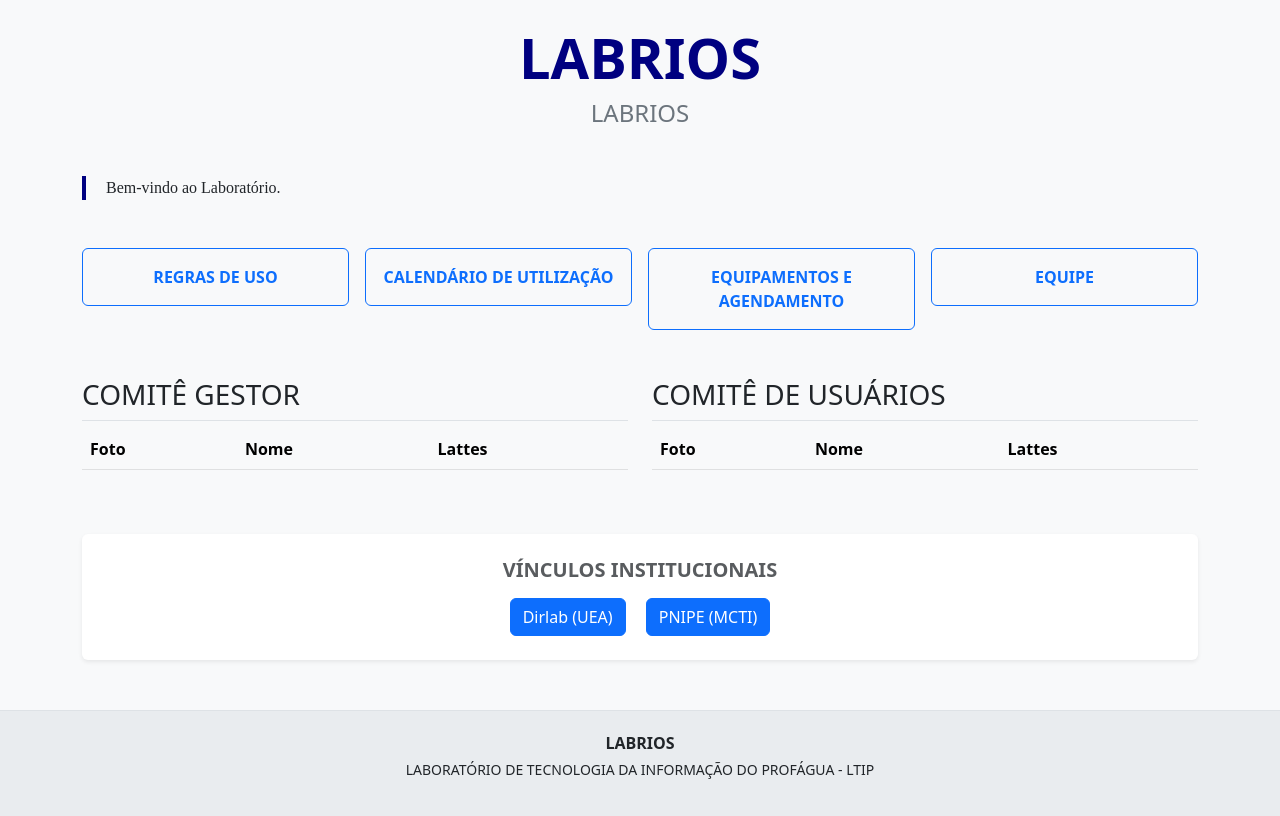
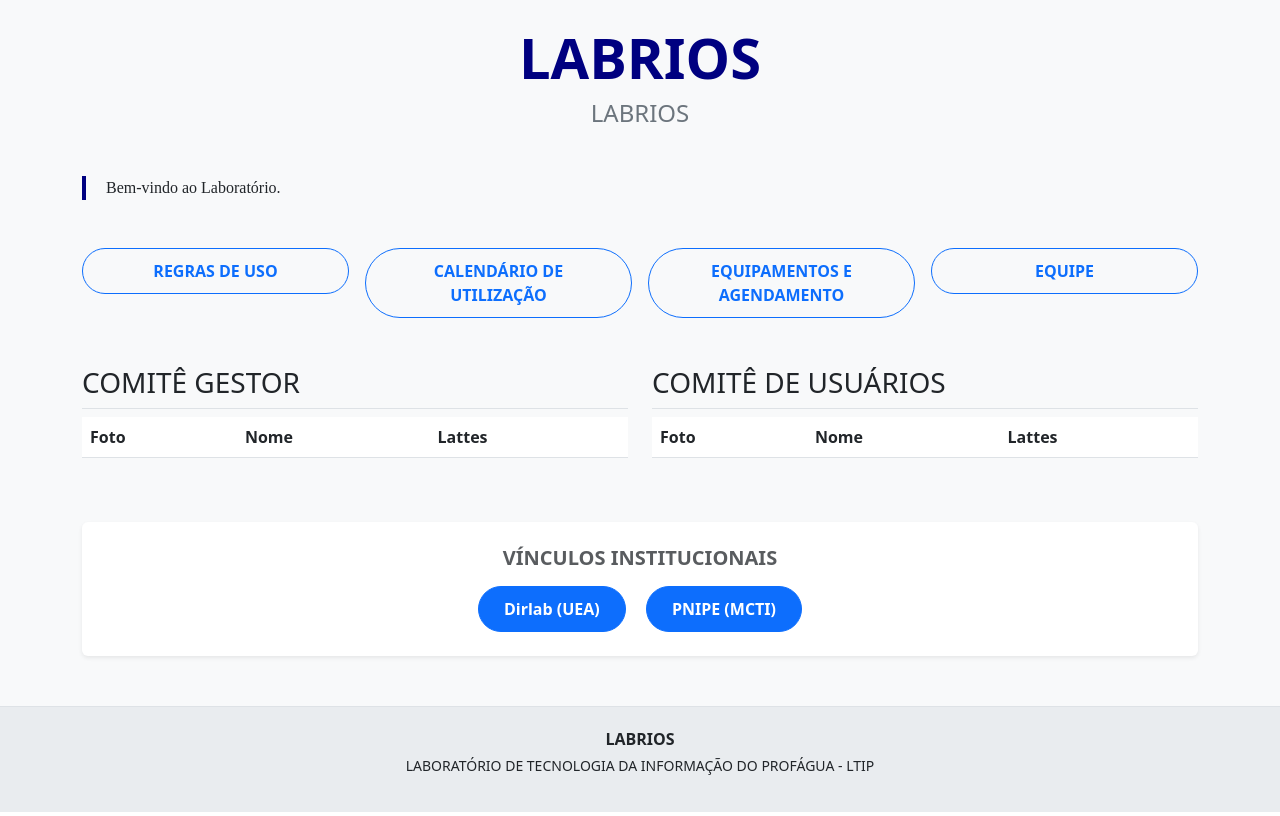
Before and after one commit to almeidasudarioarthurcassius-maker/SITE-OFICIAL-LABRIOS, a Flask app: page / in a window 1280 px wide. Shown: the part 56-872 px from the top of the page. Run offline with Flask 3, Linux system fonts and the light colour scheme; data comes from the database, SQL or seed files in the repository; lists and menus that the app fills with data are empty.

Commit message:
Update index.html

```diff
--- a/site-labrios-oficial/templates/index.html
+++ b/site-labrios-oficial/templates/index.html
@@ -5,52 +5,46 @@
     <h4 class="text-secondary">{{ settings.lab_name }}</h4>
 </div>
 
-<div class="container mb-5" style="text-align: justify; font-family: 'Times New Roman', serif; line-height: 1.5; border-left: 4px solid #000080; padding-left: 20px;">
+<div class="hero-text mb-5">
     {{ settings.hero_text }}
 </div>
 
 <div class="row g-3 text-center mb-5">
-    <div class="col-md-3"><a href="/how-to-use" class="btn btn-outline-primary w-100 py-3 fw-bold">REGRAS DE USO</a></div>
-    <div class="col-md-3"><a href="/schedule" class="btn btn-outline-primary w-100 py-3 fw-bold">CALENDÁRIO DE UTILIZAÇÃO</a></div>
-    <div class="col-md-3"><a href="/equipment" class="btn btn-outline-primary w-100 py-3 fw-bold">EQUIPAMENTOS E AGENDAMENTO</a></div>
-    <div class="col-md-3"><a href="/team" class="btn btn-outline-primary w-100 py-3 fw-bold">EQUIPE</a></div>
+    <div class="col-md-3"><a href="/how-to-use" class="btn btn-outline-primary btn-pill w-100">REGRAS DE USO</a></div>
+    <div class="col-md-3"><a href="/schedule" class="btn btn-outline-primary btn-pill w-100">CALENDÁRIO DE UTILIZAÇÃO</a></div>
+    <div class="col-md-3"><a href="/equipment" class="btn btn-outline-primary btn-pill w-100">EQUIPAMENTOS E AGENDAMENTO</a></div>
+    <div class="col-md-3"><a href="/team" class="btn btn-outline-primary btn-pill w-100">EQUIPE</a></div>
 </div>
 
 <div class="row mt-5">
     <div class="col-md-6">
         <h3 class="border-bottom pb-2">COMITÊ GESTOR</h3>
         <table class="table table-hover align-middle">
-            <thead class="table-light">
-                <tr><th>Foto</th><th>Nome</th><th>Lattes</th></tr>
-            </thead>
+            <thead><tr><th>Foto</th><th>Nome</th><th>Lattes</th></tr></thead>
             <tbody>
                 {% for m in gestor %}
                 <tr>
-                    <td><img src="{{ m.photo if m.photo else '#' }}" width="50" class="rounded-circle"></td>
+                    <td><img src="{{ m.photo }}" width="50" class="rounded-circle"></td>
                     <td>{{ m.name }}</td>
-                    <td><a href="{{ m.lattes }}" target="_blank" class="btn btn-sm btn-link">Ver Link</a></td>
+                    <td><a href="{{ m.lattes }}" target="_blank" class="btn btn-sm btn-outline-primary btn-pill">Lattes</a></td>
                 </tr>
                 {% endfor %}
             </tbody>
         </table>
         {% if settings.committee_doc_link %}
-        <div class="text-end">
-            <a href="{{ settings.committee_doc_link }}" target="_blank" class="btn btn-sm btn-dark">Documento do Comitê Gestor</a>
-        </div>
+        <div class="text-end"><a href="{{ settings.committee_doc_link }}" target="_blank" class="btn btn-sm btn-dark btn-pill">Documento do Comitê</a></div>
         {% endif %}
     </div>
     <div class="col-md-6">
         <h3 class="border-bottom pb-2">COMITÊ DE USUÁRIOS</h3>
         <table class="table table-hover align-middle">
-            <thead class="table-light">
-                <tr><th>Foto</th><th>Nome</th><th>Lattes</th></tr>
-            </thead>
+            <thead><tr><th>Foto</th><th>Nome</th><th>Lattes</th></tr></thead>
             <tbody>
                 {% for m in usuarios %}
                 <tr>
-                    <td><img src="{{ m.photo if m.photo else '#' }}" width="50" class="rounded-circle"></td>
+                    <td><img src="{{ m.photo }}" width="50" class="rounded-circle"></td>
                     <td>{{ m.name }}</td>
-                    <td><a href="{{ m.lattes }}" target="_blank" class="btn btn-sm btn-link">Ver Link</a></td>
+                    <td><a href="{{ m.lattes }}" target="_blank" class="btn btn-sm btn-outline-primary btn-pill">Lattes</a></td>
                 </tr>
                 {% endfor %}
             </tbody>
@@ -60,7 +54,7 @@
 
 <div class="mt-5 text-center p-4 bg-white rounded shadow-sm">
     <h5 class="mb-3 fw-bold text-muted">VÍNCULOS INSTITUCIONAIS</h5>
-    <a href="https://dirlab.uea.edu.br/publico/view/58/" target="_blank" class="btn btn-primary pill-button mx-2">Dirlab (UEA)</a>
-    <a href="https://pnipe.mcti.gov.br/laboratory/31271" target="_blank" class="btn btn-primary pill-button mx-2">PNIPE (MCTI)</a>
+    <a href="https://dirlab.uea.edu.br/publico/view/58/" target="_blank" class="btn btn-primary btn-pill mx-2">Dirlab (UEA)</a>
+    <a href="https://pnipe.mcti.gov.br/laboratory/31271" target="_blank" class="btn btn-primary btn-pill mx-2">PNIPE (MCTI)</a>
 </div>
 {% endblock %}
```
